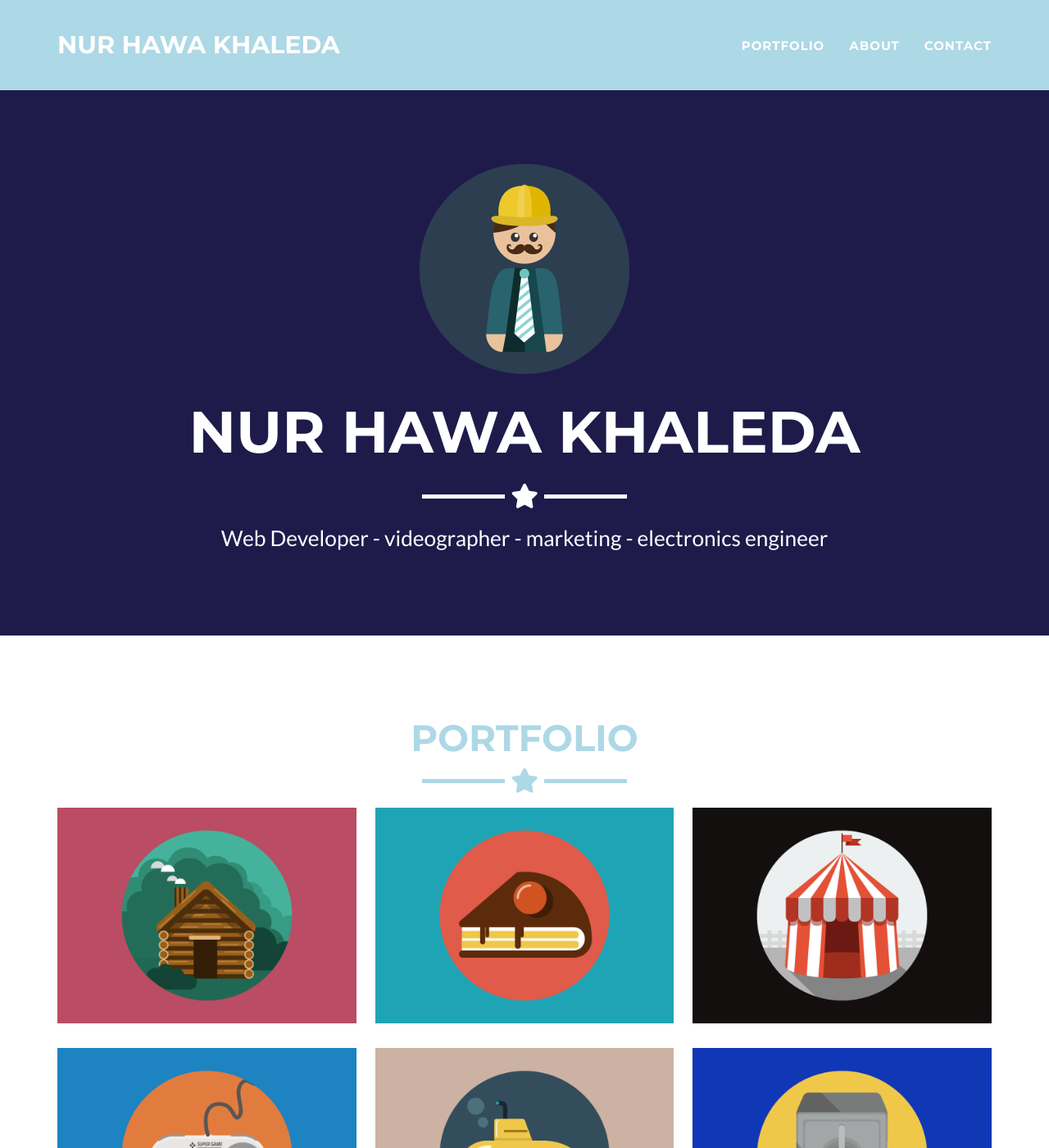
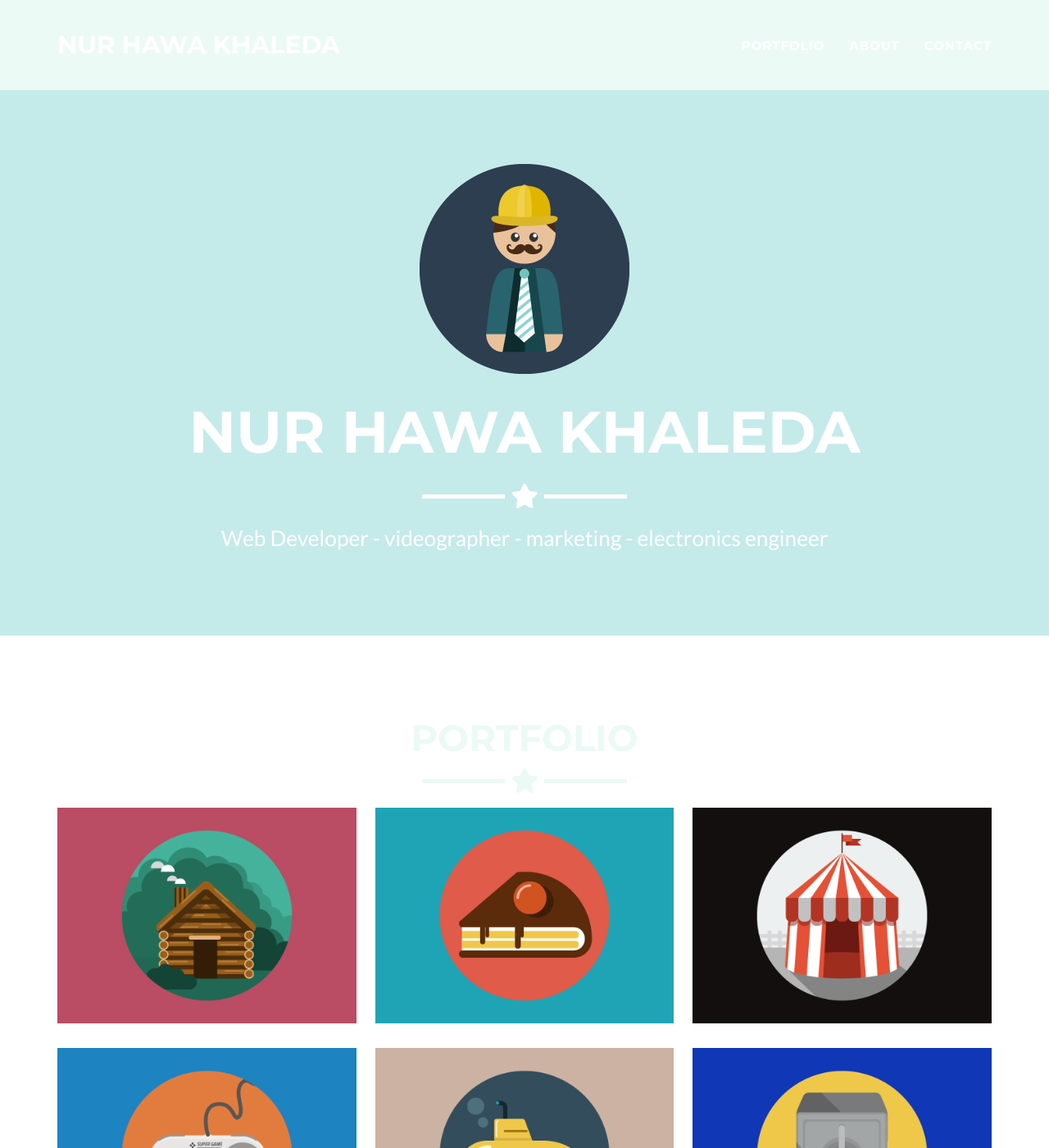
Before and after one commit to khldfrr/khldfrr.github.io, a Jekyll site: the page built from _posts/2014-07-18-project-1.markdown, in a window 1280 px wide and 1400 px high. Shown: the whole window at 82% size. Built offline with Jekyll 4.4.1, drawn with Linux system fonts in a browser that asks for light colours.

Commit message:
Update color settings in _config.yml

```diff
--- a/_config.yml
+++ b/_config.yml
@@ -25,10 +25,10 @@ disqus_shortname: Hawa
 
 # Color settings (hex-codes without the leading hash-tag)
 color:
-  primary: 1e1b4b
-  primary-rgb: "30, 27, 75"
-  secondary: add8e6
-  secondary-dark: e2e8f0
+  primary: c5eaea
+  primary-rgb: "245, 220, 186"
+  secondary: ecfaf6
+  secondary-dark: 9ad2d2
 
 # Footer settings
 footer:
```
